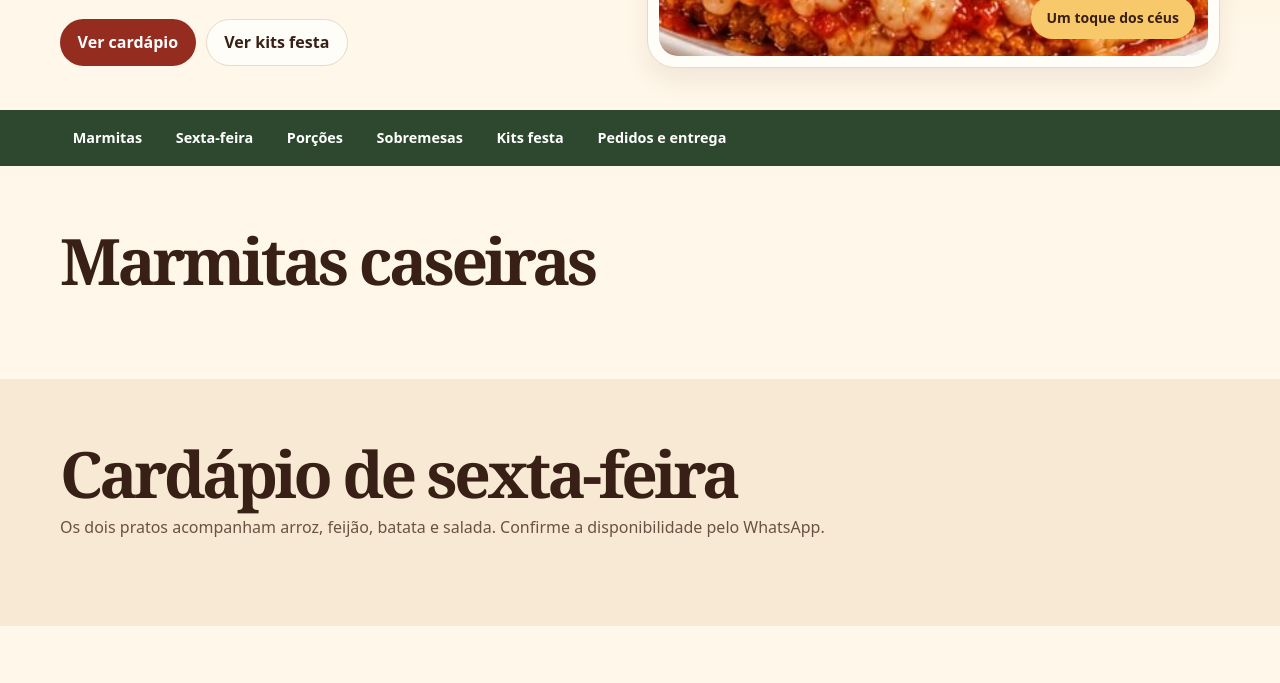
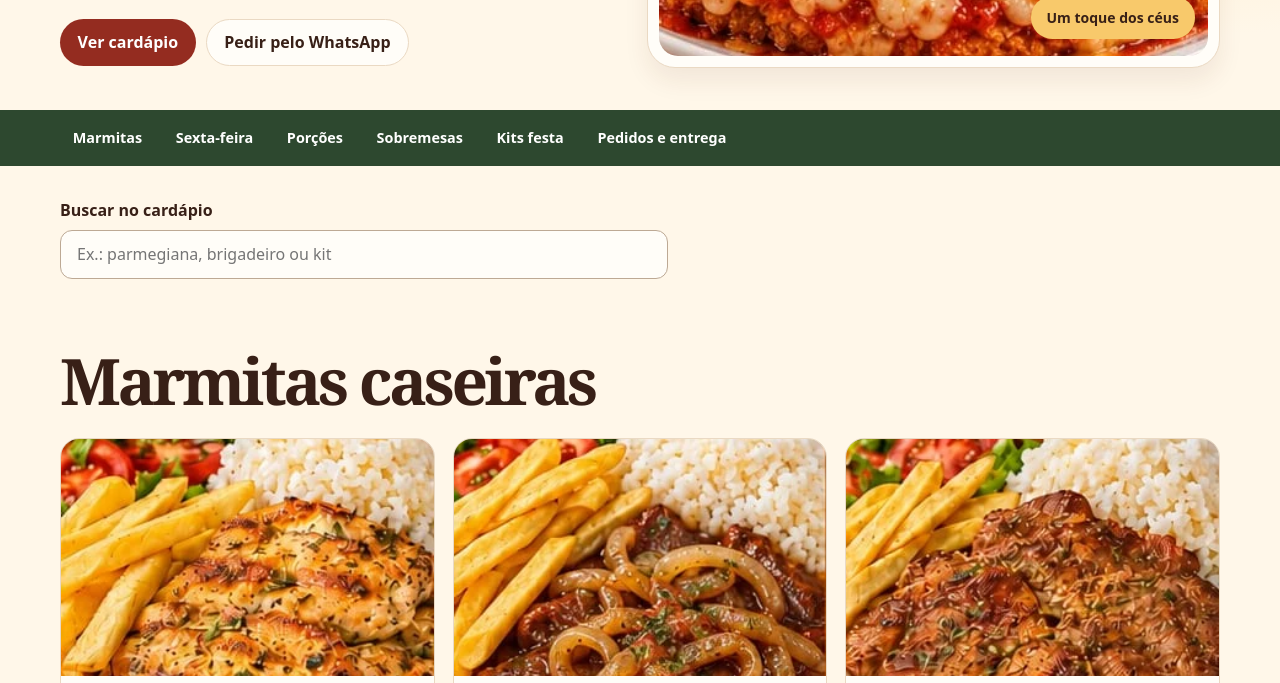
Before and after one commit to Amostrasdesites/Cantinho_do_Man-, a plain HTML site: page index.html in a window 1280 px wide. Shown: the part 497-1180 px from the top of the page. Drawn offline with Linux system fonts and the light colour scheme.

Commit message:
Publica a versão de apresentação do Cantinho do Maná

```diff
--- a/index.html
+++ b/index.html
@@ -15,12 +15,13 @@
 </div></header>
 <main><p id="catalog-status" class="wrap" role="status"></p>
 <div class="hero"><div class="wrap hero-grid">
-<div><p class="small">Cantinho do Maná</p><h1>Comida boa,<br><em>feita com carinho.</em></h1><p>Marmitas caseiras, porções crocantes, copos da felicidade e kits para comemorar.</p><div class="actions"><a class="btn" href="#marmitas">Ver cardápio</a><a class="btn light" href="#kits">Ver kits festa</a></div></div>
+<div><p class="small">Cantinho do Maná</p><h1>Comida boa,<br><em>feita com carinho.</em></h1><p>Marmitas caseiras, porções crocantes, copos da felicidade e kits para comemorar.</p><div class="actions"><a class="btn" href="#marmitas">Ver cardápio</a><a class="btn light" href="https://wa.me/5511976372101">Pedir pelo WhatsApp</a></div></div>
 <figure class="feature"><img src="assets/img/hero.webp" alt="Frango à parmegiana com arroz, feijão, batata e salada"><figcaption>Um toque dos céus</figcaption></figure>
 </div></div>
 <nav class="nav" aria-label="Categorias do cardápio"><div class="wrap"><a href="#marmitas">Marmitas</a><a href="#sexta">Sexta-feira</a><a href="#porcoes">Porções</a><a href="#sobremesas">Sobremesas</a><a href="#kits">Kits festa</a><a href="#lanches" hidden>Lanches</a><a href="#pedidos">Pedidos e entrega</a></div></nav>
+<div class="wrap menu-search"><label for="menu-search">Buscar no cardápio</label><input id="menu-search" type="search" placeholder="Ex.: parmegiana, brigadeiro ou kit"><p id="menu-results" role="status"></p></div>
 <section id="marmitas"><div class="wrap"><div class="intro"><h2>Marmitas caseiras</h2></div><div class="grid" id="marmita-grid"></div></div></section>
-<section id="sexta" class="tint"><div class="wrap"><div class="intro"><h2>Cardápio de sexta-feira</h2><p>Os dois pratos acompanham arroz, feijão, batata e salada. Confirme a disponibilidade pelo WhatsApp.</p></div><div class="grid friday-grid" id="sexta-grid"></div></div></section>
+<section id="sexta" class="tint"><div class="wrap"><div class="intro"><h2>Cardápio de sexta-feira</h2><p>Consulte a disponibilidade do cardápio de sexta-feira pelo WhatsApp.</p></div><div class="grid friday-grid" id="sexta-grid"></div></div></section>
 <section id="porcoes"><div class="wrap"><div class="intro"><h2>Porções de batata</h2></div><div class="split"><img loading="lazy" src="assets/img/fritas.webp" alt="Porções de batatas fritas do folheto"><div id="porcoes-list" class="listing"></div></div></div></section>
 <section id="sobremesas" class="pink"><div class="wrap"><div class="intro"><h2>Copo da felicidade</h2></div><div class="grid cups" id="copos-grid"></div><div class="photos"><img loading="lazy" src="assets/img/copo-morango.webp" alt="Foto de copo da felicidade com morango"><img loading="lazy" src="assets/img/copo-chocolate.webp" alt="Foto de copo da felicidade com chocolate"></div></div></section>
 <section id="kits"><div class="wrap"><div class="intro"><h2>Kits festa</h2><p>Bolo, docinhos e salgados para a sua comemoração.</p></div><div class="grid" id="kits-grid"></div>
```
Also changed, not shown: 1 other file.
